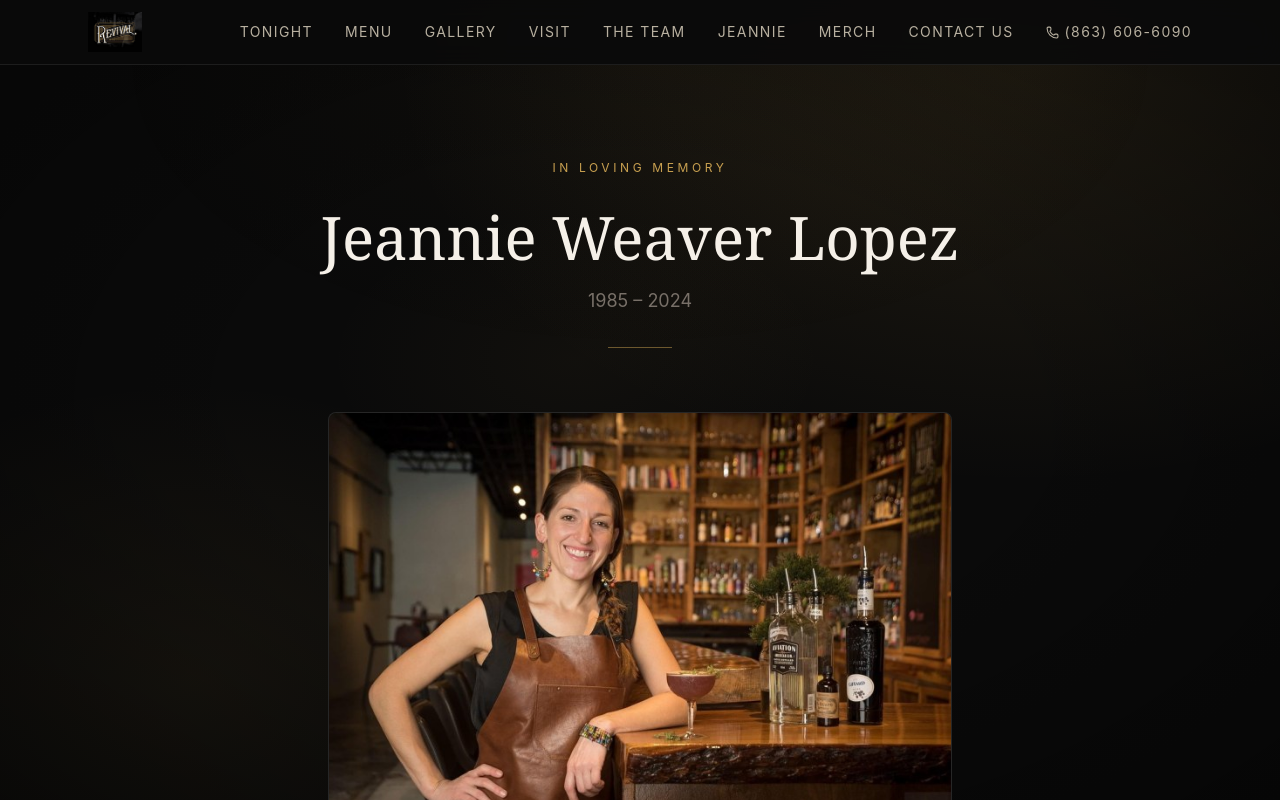
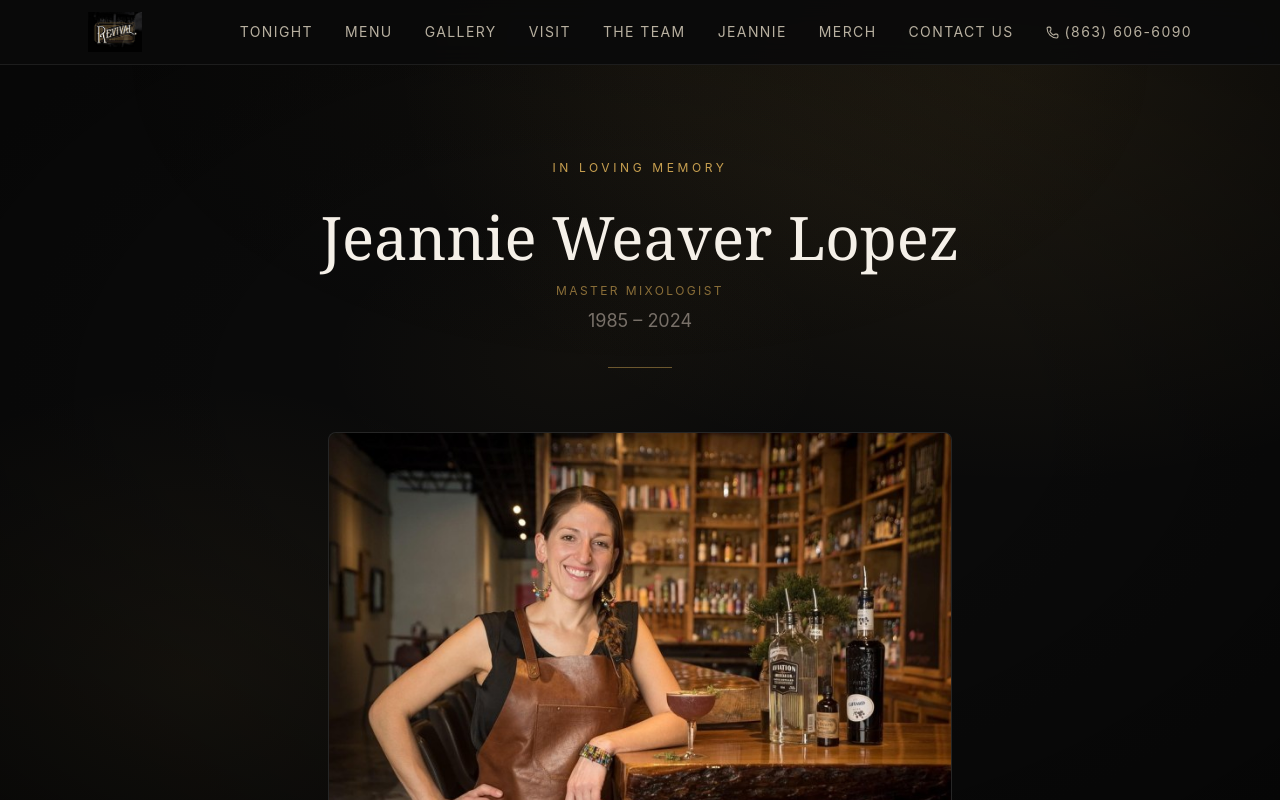
Before and after one commit to wesbenterprise/revival-classic-cocktails, a Next.js app: page /jeannie in a window 1280 px wide. Shown: the top 800 px of the page. Built offline with nearby package versions, Linux system fonts and the light colour scheme.

Commit message:
Add Master Mixologist title to Jeannie dedicated page

```diff
--- a/src/app/jeannie/page.tsx
+++ b/src/app/jeannie/page.tsx
@@ -24,7 +24,10 @@ export default function JeanniePage() {
           <h1 className="font-display text-4xl md:text-6xl text-revival-cream leading-tight">
             Jeannie Weaver Lopez
           </h1>
-          <p className="mt-3 text-revival-cream-dim text-lg">
+          <p className="mt-2 text-revival-amber-dim text-xs tracking-[0.2em] uppercase">
+            Master Mixologist
+          </p>
+          <p className="mt-2 text-revival-cream-dim text-lg">
             1985 – 2024
           </p>
           <div className="mt-8 w-16 h-px bg-revival-amber/50 mx-auto" />
```
